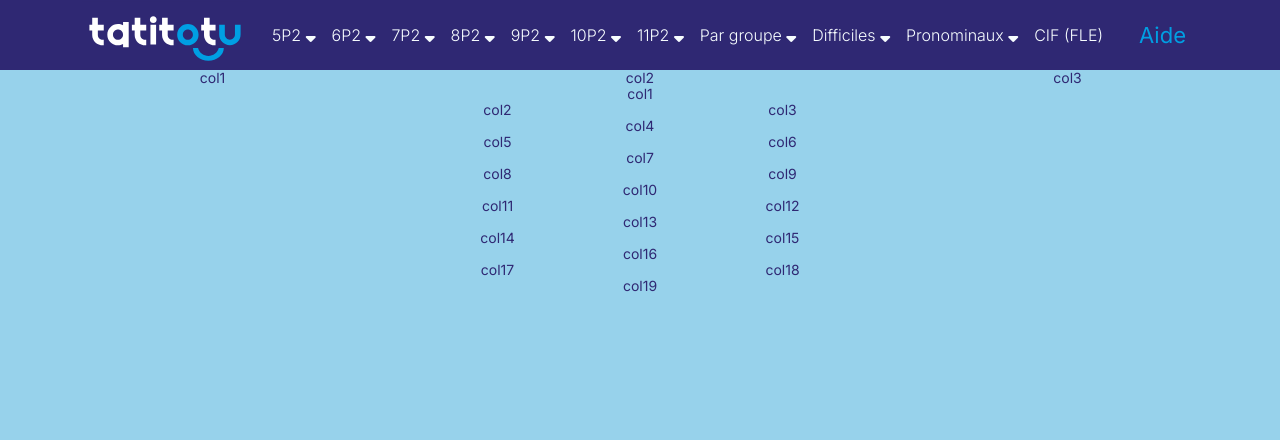
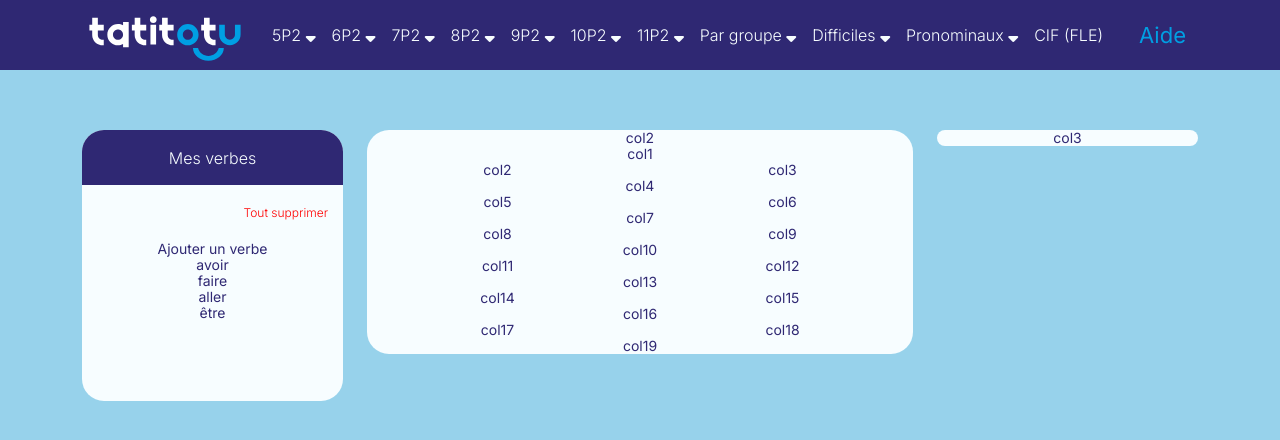
Before and after one commit to GiuliaCariulo/examen-tatitotu, a website built with Parcel: page src/index.html in a window 1280 px wide. Built offline with nearby package versions, Linux system fonts and the light colour scheme.

Commit message:
card beginning to create

```diff
--- a/src/index.html
+++ b/src/index.html
@@ -17,7 +17,9 @@
       <div class="container">
         <div class="row align-items-center">
           <div class="col-2">
-            <img src="/src/ressources/img/logo_1.svg" alt="" />
+            <h1>
+              <img src="/src/ressources/img/logo_1.svg" alt="Tatitotu" />
+            </h1>
           </div>
           <div class="col-9">
             <nav class="nav-top">
@@ -43,8 +45,21 @@
     <main>
       <div class="container">
         <div class="row">
-          <div class="col-3">col1</div>
+          <div class="col-3">
+            <div class="card">
+              <h2 class="card-title">Mes verbes</h2>
+              <div class="card-content">
+                <div class="all-sel">Tout supprimer</div>
+                <div class="search">Ajouter un verbe</div>
+                <div class="verb-sel">avoir</div>
+                <div class="verb-sel">faire</div>
+                <div class="verb-sel">aller</div>
+                <div class="verb-sel">être</div>
+              </div>
+            </div>
+          </div>
           <div class="col-6">
+            <div class="card">
               col2
               <div class="row">
                 <div class="col-12">col1</div>
@@ -68,7 +83,10 @@
                 <div class="col-12">col19</div>
               </div>
             </div>
-          <div class="col-3">col3</div>
+          </div>
+          <div class="col-3">
+            <div class="card">col3</div>
+          </div>
         </div>
       </div>
     </main>
--- a/src/scss/_base.scss
+++ b/src/scss/_base.scss
@@ -67,6 +67,7 @@ body {
 
 header {
   background-color: var(--dark-blue);
+  margin-bottom: 60px;
 }
 
 header img {
--- a/src/scss/main.scss
+++ b/src/scss/main.scss
@@ -3,3 +3,12 @@
 @import "layout";
 @import "modules/nav-top";
 @import "modules/help";
+@import "modules/card";
+@import "modules/all-sel";
+@import "modules/search.scss";
+@import "modules/verb-sel";
+@import "modules/section-mode";
+@import "modules/check-tense";
+@import "modules/number-field";
+@import "modules/radio-button";
+@import "modules/button";
--- /dev/null
+++ b/src/scss/modules/_all-sel.scss
@@ -0,0 +1,7 @@
+.all-sel {
+  color: var(--red);
+  font-size: 12px;
+  font-weight: 300;
+  align-self: flex-end;
+  padding: 20px 0;
+}
--- /dev/null
+++ b/src/scss/modules/_card.scss
@@ -0,0 +1,25 @@
+.card {
+  background-color: var(--white);
+  border-radius: 22px;
+}
+
+.card-title {
+  color: var(--white);
+  background-color: var(--dark-blue);
+  border-top-left-radius: 22px;
+  border-top-right-radius: 22px;
+  height: 55px;
+  font-weight: 300;
+  font-size: 16px;
+  display: flex;
+  justify-content: center;
+  align-items: center;
+}
+
+.card-content {
+  padding: 0 15px 80px;
+  display: flex;
+  flex-direction: column;
+  justify-content: center;
+  align-items: center;
+}
```
Also changed, not shown: src/scss/modules/button.scss (added), src/scss/modules/check-tense.scss (added), src/scss/modules/number-field.scss (added), src/scss/modules/radio-button.scss (added), src/scss/modules/search.scss (added), src/scss/modules/section-mode.scss (added), src/scss/modules/verb-sel.scss (added). Lines whose indentation alone changed are shown as unchanged.
